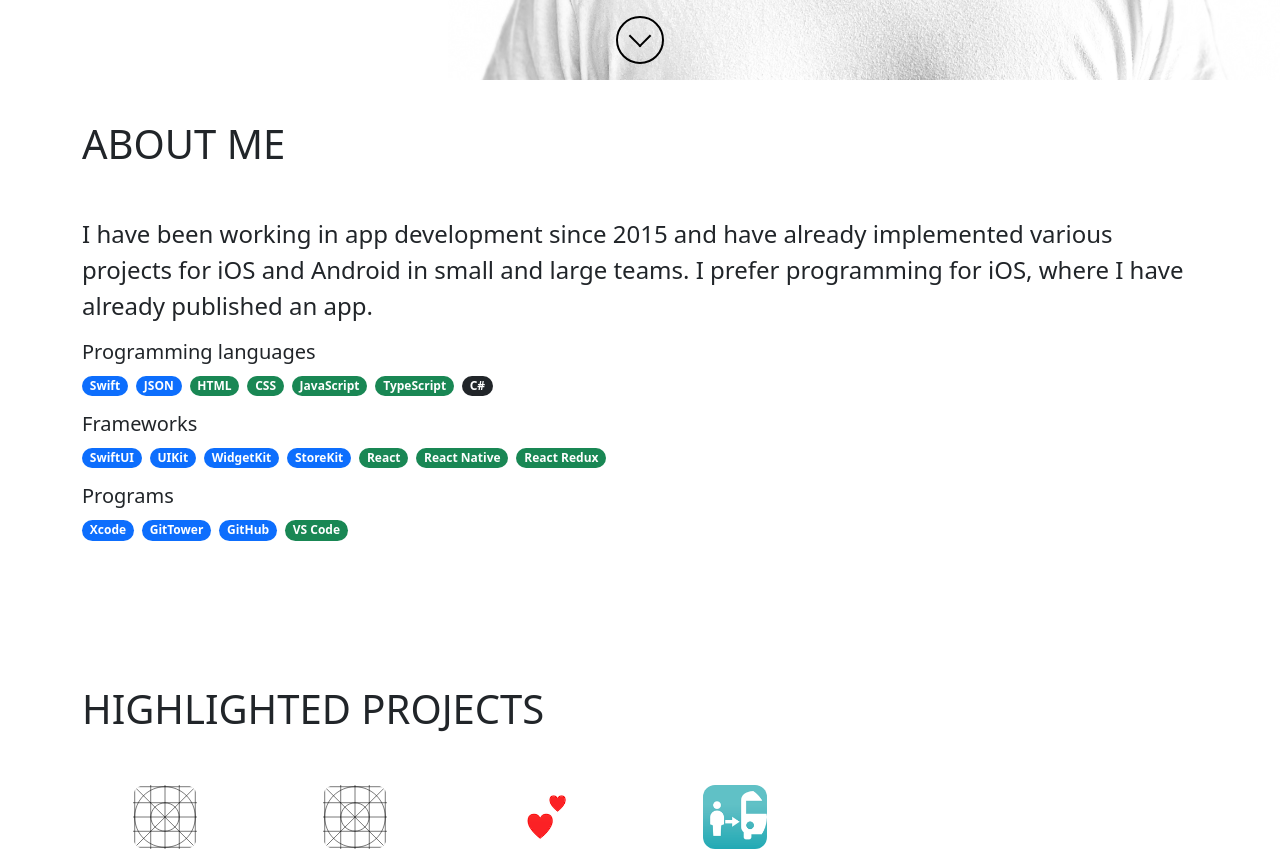
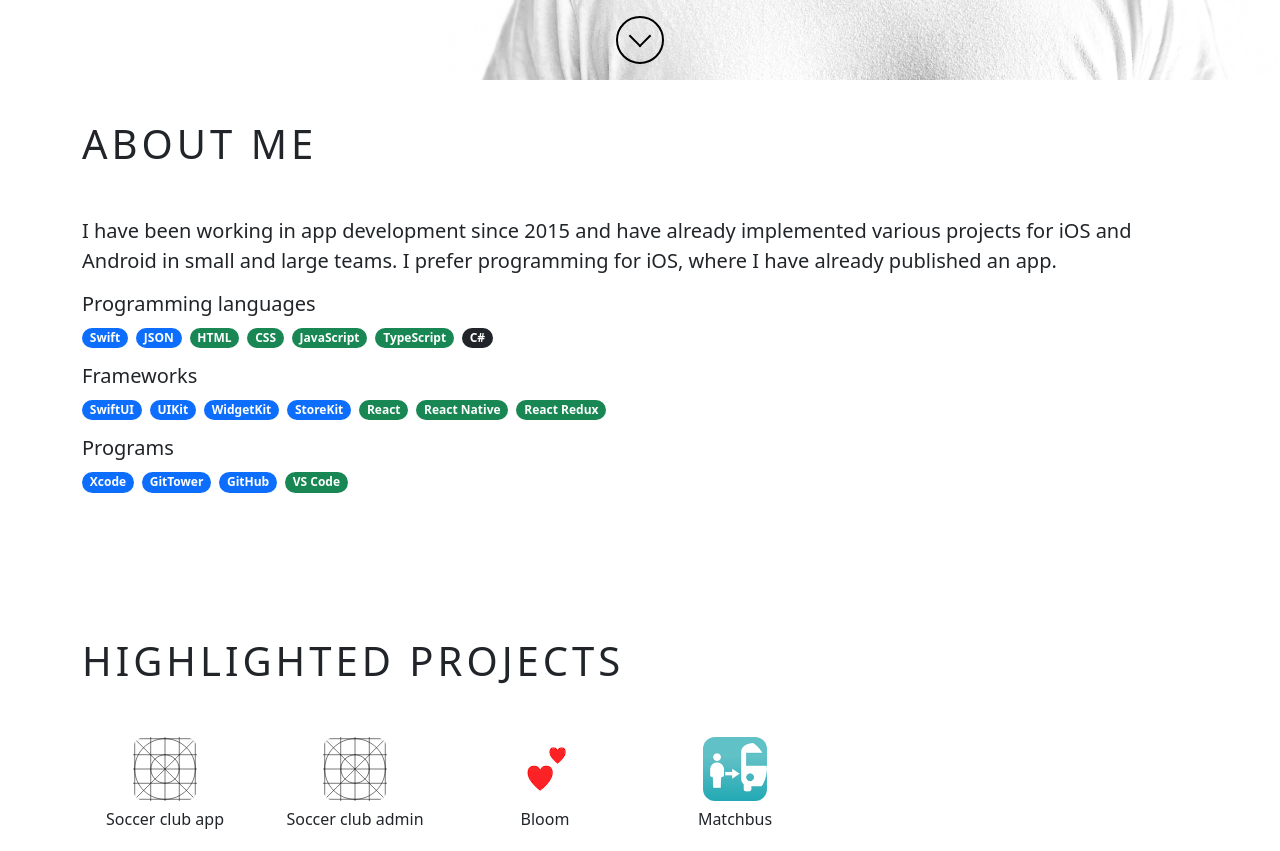
Before and after one commit to Hebrasco/hebrasco.github.io, a React (Create React App) app: page / in a window 1280 px wide. Shown: the part 720-1571 px from the top of the page. Built offline with nearby package versions, Linux system fonts and the light colour scheme.

Commit message:
Update section title style

```diff
--- a/src/common/Section/Section.css
+++ b/src/common/Section/Section.css
@@ -1,3 +1,7 @@
+.section h1 {
+  letter-spacing: var(--letterSpacingLg);
+}
+
 .section-xs {
   padding: 1rem 0;
 }
--- a/src/common/Section/Section.tsx
+++ b/src/common/Section/Section.tsx
@@ -28,7 +28,7 @@ export default function Section({
 }: Props) {
   return (
     <div
-      className={`
+      className={`section
     ${conditionalStyle(xs, 'section-xs')}
     ${conditionalStyle(sm, 'section-sm')}
     ${conditionalStyle(md, 'section-md')}
--- a/src/components/App/App.css
+++ b/src/components/App/App.css
@@ -11,6 +11,9 @@
 
   --projectImageSize: 4rem;
   --projectImageSizeHovered: 4.5rem;
+
+  --letterSpacingSm: 2px;
+  --letterSpacingLg: 4px;
 }
 
 body {
--- a/src/components/Home/components/AboutMe/AboutMe.tsx
+++ b/src/components/Home/components/AboutMe/AboutMe.tsx
@@ -14,7 +14,7 @@ export default function AboutMe(): JSX.Element {
       <Section lg title="About me" anchor={ROUTES.aboutMe.replace('/#', '')}>
         <Row>
           <Col xs={12} className="align-self-center">
-            <p className="d-inline-block mt-2 mt-md-0 fs-4">
+            <p className="d-inline-block mt-2 mt-md-0 fs-5">
               I have been working in app development since 2015 and have already
               implemented various projects for iOS and Android in small and
               large teams. I prefer programming for iOS, where I have already
--- a/src/components/Home/components/Landing/components/Title/Title.css
+++ b/src/components/Home/components/Landing/components/Title/Title.css
@@ -15,16 +15,15 @@
 }
 
 .landing-title > h1 {
-  letter-spacing: 4px;
+  letter-spacing: var(--letterSpacingLg);
   font-size: var(--titleFontSize);
   margin: 0;
   line-height: 9vmin;
 }
 
 .landing-title > p {
-  letter-spacing: 2px;
+  letter-spacing: var(--letterSpacingSm);
   font-size: var(--subTitleFontSize);
-  /* font-weight: 200; */
   margin: 0;
   line-height: 5vmin;
 }
```
